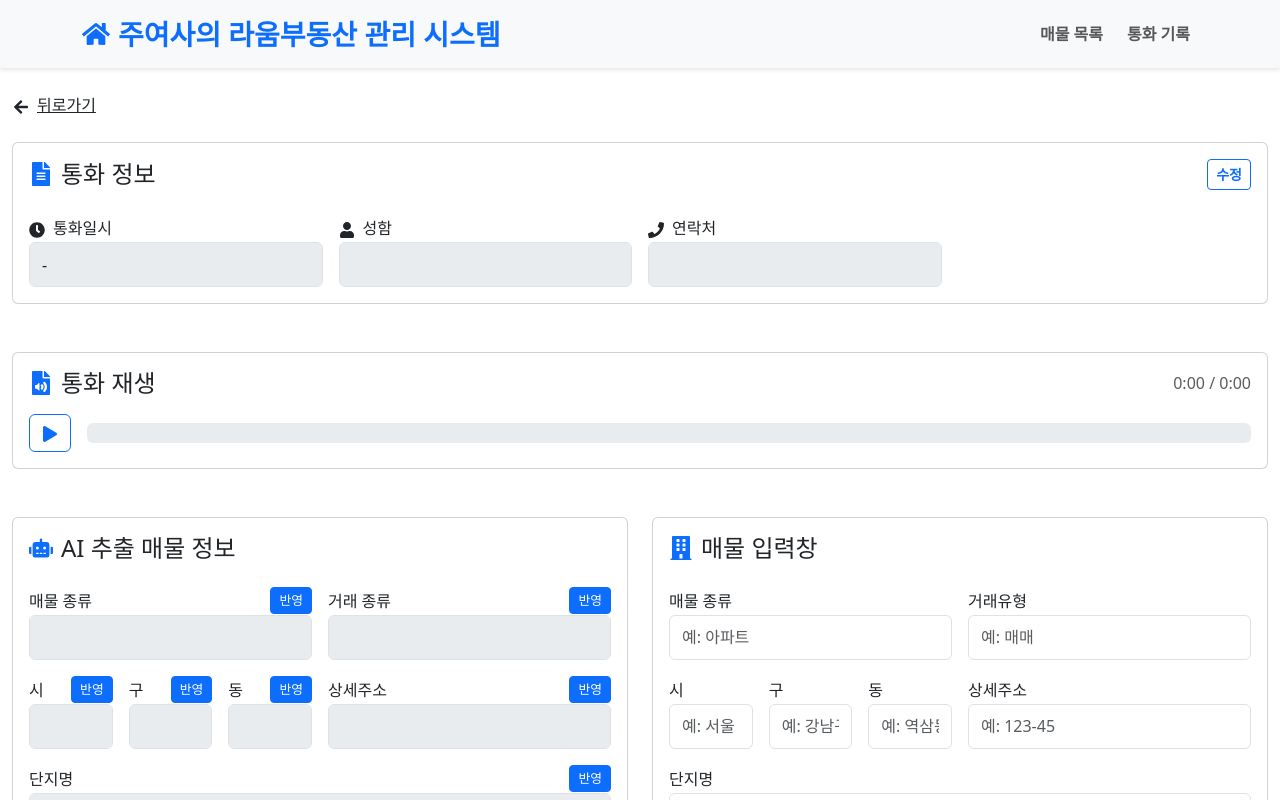
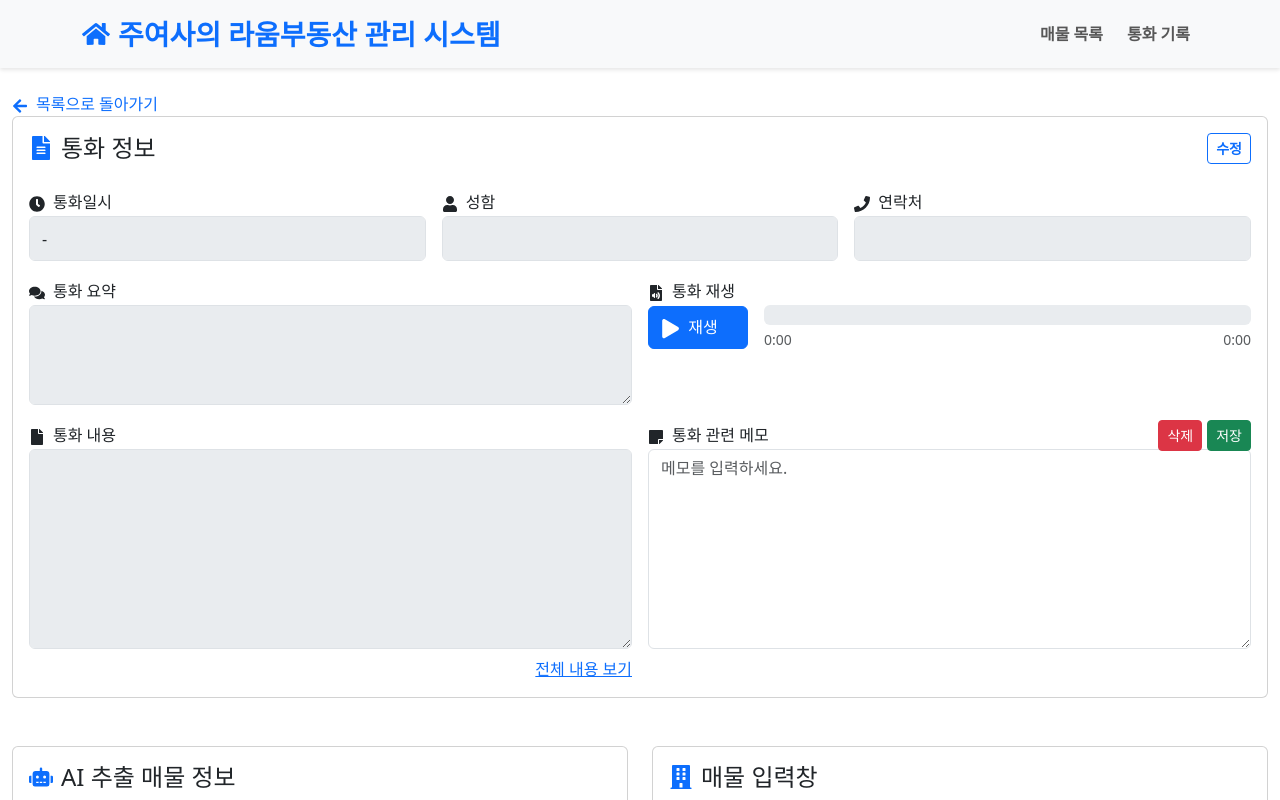
Before and after one commit to tmttd/MARS, a React (Create React App) app in the folder BHL/property-frontend/: page /calls/1 in a window 1280 px wide. Shown: the top 800 px of the page. Built offline with nearby package versions, Linux system fonts and the light colour scheme; no server answers.

Commit message:
feat: UI 예쁘게 다듬기 + 메모 작성 기능 추가

```diff
--- a/BHL/property-frontend/src/components/call/detail/AudioPlayer.js
+++ b/BHL/property-frontend/src/components/call/detail/AudioPlayer.js
@@ -1,41 +1,34 @@
 import React from 'react';
-import { Card, Button } from 'react-bootstrap';
-import { FaPlay, FaPause, FaFileAudio } from 'react-icons/fa';
+import { Button } from 'react-bootstrap';
+import { FaPlay, FaPause } from 'react-icons/fa';
 
-const AudioPlayer = ({
-  isPlaying,
-  progress,
-  duration,
-  handlePlayAudio,
-  handleProgressClick,
-  formatTime
-}) => {
+const formatTime = (seconds) => {
+  const mins = Math.floor(seconds / 60);
+  const secs = Math.floor(seconds % 60);
+  return `${mins}:${secs.toString().padStart(2, '0')}`;
+};
+
+const AudioPlayer = ({ isPlaying, progress, duration, currentTime, onPlayClick, onProgressClick }) => {
   return (
-    <Card className="mb-4">
-      <Card.Body>
-        <div className="d-flex justify-content-between align-items-center mb-3">
-          <h4 className="m-0 d-flex align-items-center">
-            <FaFileAudio className="me-2 text-primary" />
-            통화 재생
-          </h4>
-          <div className="text-muted">
-            {formatTime(duration * (progress / 100))} / {formatTime(duration)}
-          </div>
-        </div>
+    <div>
+      <div className="d-flex align-items-center">
+        <Button
+          variant="primary"
+          className="me-3 d-flex align-items-center"
+          onClick={onPlayClick}
+          style={{ minWidth: '100px' }}
+        >
+          <span className="me-2" style={{ fontSize: '1.2em' }}>
+            {isPlaying ? <FaPause /> : <FaPlay />}
+          </span>
+          <span>재생</span>
+        </Button>
 
-        <div className="d-flex align-items-center">
-          <Button
-            variant="outline-primary"
-            className="me-3"
-            onClick={handlePlayAudio}
-          >
-            {isPlaying ? <FaPause /> : <FaPlay />}
-          </Button>
-
+        <div className="w-100">
           <div
-            className="progress w-100"
+            className="progress"
             style={{ height: '20px', cursor: 'pointer' }}
-            onClick={handleProgressClick}
+            onClick={onProgressClick}
           >
             <div
               className="progress-bar"
@@ -46,9 +39,17 @@ const AudioPlayer = ({
               aria-valuemax="100"
             />
           </div>
+          <div className="d-flex justify-content-between mt-1">
+            <div className="text-muted small">
+              {formatTime(currentTime)}
+            </div>
+            <div className="text-muted small">
+              {formatTime(duration)}
+            </div>
+          </div>
         </div>
-      </Card.Body>
-    </Card>
+      </div>
+    </div>
   );
 };
 
--- a/BHL/property-frontend/src/components/call/detail/CallInformation.js
+++ b/BHL/property-frontend/src/components/call/detail/CallInformation.js
@@ -1,7 +1,10 @@
-import React from 'react';
+import React, { useState, useRef, useEffect } from 'react';
 import { Card, Row, Col, Button } from 'react-bootstrap';
-import { FaFileAlt, FaClock, FaUser, FaPhone } from 'react-icons/fa';
+import { FaFileAlt, FaClock, FaUser, FaPhone, FaComments, FaFileAudio, FaStickyNote, FaFile } from 'react-icons/fa';
+import { audioService } from '../../../services/api';
 import LabeledFormGroup from '../../common/FormControls/LabeledFormGroup';
+import AudioPlayer from './AudioPlayer';
+import CallContentModal from './CallContentModal';
 
 const CallInformation = ({
   editData,
@@ -10,9 +13,68 @@ const CallInformation = ({
   handleSaveCall,
   handleCancelCall,
   handleChange,
+  handleCancelMemo,
+  handleSaveMemo,
   formatDateTime
 }) => {
+  const [isPlaying, setIsPlaying] = useState(false);
+  const [progress, setProgress] = useState(0);
+  const [duration, setDuration] = useState(0);
+  const [currentTime, setCurrentTime] = useState(0);
+  const audioRef = useRef(new Audio());
+  const [showModal, setShowModal] = useState(false);
+
+  useEffect(() => {
+    return () => {
+      audioRef.current.pause();
+      audioRef.current.src = '';
+    };
+  }, []);
+
+  const handlePlayAudio = async () => {
+    try {
+      if (!audioRef.current.src) {
+        const audioUrl = await audioService.playAudio(editData.file_name);
+        audioRef.current.src = audioUrl;
+
+        audioRef.current.addEventListener('loadedmetadata', () => {
+          setDuration(audioRef.current.duration);
+        });
+
+        audioRef.current.addEventListener('timeupdate', () => {
+          setProgress((audioRef.current.currentTime / audioRef.current.duration) * 100);
+          setCurrentTime(audioRef.current.currentTime);
+        });
+
+        audioRef.current.addEventListener('ended', () => {
+          setIsPlaying(false);
+          setProgress(0);
+          setCurrentTime(0);
+        });
+      }
+
+      if (isPlaying) {
+        audioRef.current.pause();
+      } else {
+        await audioRef.current.play();
+      }
+      setIsPlaying(!isPlaying);
+    } catch (error) {
+      console.error('Error playing audio:', error);
+    }
+  };
+
+  const handleProgressClick = (e) => {
+    const progressBar = e.currentTarget;
+    const rect = progressBar.getBoundingClientRect();
+    const x = e.clientX - rect.left;
+    const clickedValue = (x / rect.width) * audioRef.current.duration;
+    audioRef.current.currentTime = clickedValue;
+    setCurrentTime(clickedValue);
+  };
+
   return (
+    <>
       <Card className="mb-4">
         <Card.Body>
           <div className="d-flex justify-content-between align-items-center mb-4">
@@ -36,7 +98,7 @@ const CallInformation = ({
             )}
           </div>
           <Row className="g-3">
-          <Col md={3}>
+            <Col md={4}>
               <LabeledFormGroup
                 label="통화일시"
                 icon={<FaClock />}
@@ -44,7 +106,7 @@ const CallInformation = ({
                 disabled={true}
               />
             </Col>
-          <Col md={3}>
+            <Col md={4}>
               <LabeledFormGroup
                 label="성함"
                 icon={<FaUser />}
@@ -53,7 +115,7 @@ const CallInformation = ({
                 disabled={!isEditingCall}
               />
             </Col>
-          <Col md={3}>
+            <Col md={4}>
               <LabeledFormGroup
                 label="연락처"
                 icon={<FaPhone />}
@@ -62,9 +124,96 @@ const CallInformation = ({
                 disabled={!isEditingCall}
               />
             </Col>
+            <Col md={6}>
+              <LabeledFormGroup
+                label="통화 요약"
+                icon={<FaComments />}
+                type="textarea"
+                value={editData?.summary_content}
+                onChange={(e) => handleChange('summary_content', e.target.value)}
+                disabled={!isEditingCall}
+                minHeight="100px"
+                isScrollable={true}
+              />
+            </Col>
+            <Col md={6}>
+              <LabeledFormGroup
+                label="통화 재생"
+                icon={<FaFileAudio />}
+                value={
+                  <AudioPlayer
+                    isPlaying={isPlaying}
+                    progress={progress}
+                    duration={duration}
+                    currentTime={currentTime}
+                    onPlayClick={handlePlayAudio}
+                    onProgressClick={handleProgressClick}
+                  />
+                }
+                customContent={true}
+              />
+            </Col>
+            <Col md={6}>
+              <LabeledFormGroup
+                label="통화 내용"
+                icon={<FaFile />}
+                type="textarea"
+                value={editData?.text}
+                onChange={(e) => handleChange('text', e.target.value)}
+                disabled={!isEditingCall}
+                minHeight="200px"
+                isScrollable={true}
+              />
+              <div
+                className="text-primary mt-2"
+                style={{ cursor: 'pointer', textAlign: 'right', textDecoration: 'underline' }}
+                onClick={() => setShowModal(true)}
+              >
+                전체 내용 보기
+              </div>
+            </Col>
+
+            <Col md={6}>
+              <LabeledFormGroup
+                label="통화 관련 메모"
+                icon={<FaStickyNote />}
+                type="textarea"
+                value={editData?.call_memo}
+                onChange={(e) => handleChange('call_memo', e.target.value)}
+                minHeight="200px"
+                isScrollable={true}
+                placeholder="메모를 입력하세요."
+                rightElement={
+                  <div>
+                    <Button
+                      variant="danger"
+                      size="sm"
+                      onClick={handleCancelMemo}
+                      style={{ marginRight: '5px' }}
+                    >
+                      삭제
+                    </Button>
+                    <Button
+                      variant="success"
+                      size="sm"
+                      onClick={handleSaveMemo}
+                    >
+                      저장
+                    </Button>
+                  </div>
+                }
+              />
+            </Col>
           </Row>
         </Card.Body>
       </Card>
+
+      <CallContentModal
+        show={showModal}
+        onHide={() => setShowModal(false)}
+        content={editData?.text}
+      />
+    </>
   );
 };
 
--- a/BHL/property-frontend/src/components/common/BackButton.js
+++ b/BHL/property-frontend/src/components/common/BackButton.js
@@ -1,17 +1,16 @@
 import React from 'react';
-import { Button } from 'react-bootstrap';
 import { FaArrowLeft } from 'react-icons/fa';
 
 const BackButton = ({ onClick }) => {
   return (
-    <Button
-      variant="link"
-      className="mb-4 p-0 text-dark"
+    <span
+      className="mb-4 p-0 text-primary"
       onClick={onClick}
+      style={{ cursor: 'pointer' }}
     >
       <FaArrowLeft className="me-2" />
-      뒤로가기
-    </Button>
+      목록으로 돌아가기
+    </span>
   );
 };
 
--- a/BHL/property-frontend/src/components/common/FormControls/LabeledFormGroup.js
+++ b/BHL/property-frontend/src/components/common/FormControls/LabeledFormGroup.js
@@ -9,7 +9,10 @@ const LabeledFormGroup = ({
   placeholder = '',
   type = 'text',
   icon,
-  rightElement
+  rightElement,
+  customContent = false,
+  minHeight = 'auto',
+  isScrollable = false
 }) => {
   return (
     <Form.Group>
@@ -20,20 +23,37 @@ const LabeledFormGroup = ({
         </Form.Label>
         {rightElement && rightElement}
       </div>
+
+      {customContent ? (
+        <div
+          style={{
+            minHeight,
+            overflowY: isScrollable ? 'auto' : 'hidden',
+            whiteSpace: 'normal',
+            wordWrap: 'break-word'
+          }}
+        >
+          {value}
+        </div>
+      ) : (
         <Form.Control
-        type={type}
+          // type이 textarea일 경우 as="textarea"로 처리
+          as={type === 'textarea' ? 'textarea' : 'input'}
+          type={type !== 'textarea' ? type : undefined}
           value={value || ''}
           onChange={onChange}
           disabled={disabled}
           placeholder={placeholder}
           style={{
-          '&::placeholder': {
-            color: '#e0e0e0'
-          }
+            minHeight,
+            // textarea인 경우엔 자동 줄바꿈 지원
+            whiteSpace: type === 'textarea' ? 'pre-wrap' : undefined
           }}
+          // textarea에도 placeholder 지원
           onFocus={(e) => e.target.placeholder = ''}
           onBlur={(e) => e.target.placeholder = placeholder}
         />
+      )}
     </Form.Group>
   );
 };
--- a/BHL/property-frontend/src/pages/CallDetail.js
+++ b/BHL/property-frontend/src/pages/CallDetail.js
@@ -6,7 +6,6 @@ import { callService, audioService, propertyService } from '../services/api';
 // 컴포넌트 import
 import BackButton from '../components/common/BackButton';
 import CallInformation from '../components/call/detail/CallInformation';
-import AudioPlayer from '../components/call/detail/AudioPlayer';
 import ExtractedProperty from '../components/call/detail/ExtractedProperty';
 import PropertyInput from '../components/call/detail/PropertyInput';
 import CallContentModal from '../components/call/detail/CallContentModal';
@@ -16,12 +15,7 @@ const CallDetail = () => {
   const location = useLocation();
   const [call, setCall] = useState(null);
   const [loading, setLoading] = useState(true);
-  const [isPlaying, setIsPlaying] = useState(false);
-  const [progress, setProgress] = useState(0);
-  const [duration, setDuration] = useState(0);
-  const audioRef = useRef(new Audio());
   const [isEditingCall, setIsEditingCall] = useState(false);
-  const [isEditingMemo, setIsEditingMemo] = useState(false);
   const [editData, setEditData] = useState(null);
   const [extractedPropertyData, setExtractedPropertyData] = useState({
     property_type: '',
@@ -30,7 +24,8 @@ const CallDetail = () => {
     district: '',
     legal_dong: '',
     property_name: '',
-    detail_address: ''
+    detail_address: '',
+    call_memo: ''
   });
   const [isEditingProperty, setIsEditingProperty] = useState(false);
   const [propertyData, setPropertyData] = useState({
@@ -61,7 +56,8 @@ const CallDetail = () => {
             district: callData.extracted_property_info.district || '',
             legal_dong: callData.extracted_property_info.legal_dong || '',
             property_name: callData.extracted_property_info.property_name || '',
-            detail_address: callData.extracted_property_info.detail_address || ''
+            detail_address: callData.extracted_property_info.detail_address || '',
+            call_memo: callData.call_memo || ''
           });
 
           const propertyInfo = await propertyService.getProperty(callData.id);
@@ -85,7 +81,8 @@ const CallDetail = () => {
             district: data.extracted_property_info.district || '',
             legal_dong: data.extracted_property_info.legal_dong || '',
             property_name: data.extracted_property_info.property_name || '',
-            detail_address: data.extracted_property_info.detail_address || ''
+            detail_address: data.extracted_property_info.detail_address || '',
+            call_memo: data.call_memo || ''
           });
 
           const propertyInfo = await propertyService.getProperty(data.id);
@@ -107,11 +104,6 @@ const CallDetail = () => {
     };
 
     fetchCall();
-
-    return () => {
-      audioRef.current.pause();
-      audioRef.current.src = '';
-    };
   }, [id, location.state]);
 
   const formatDateTime = (dateTimeStr) => {
@@ -126,51 +118,8 @@ const CallDetail = () => {
     return `${mins}:${secs.toString().padStart(2, '0')}`;
   };
 
-  const handlePlayAudio = async () => {
-    try {
-      if (!audioRef.current.src) {
-        const audioUrl = await audioService.playAudio(call.file_name);
-        audioRef.current.src = audioUrl;
-
-        audioRef.current.addEventListener('loadedmetadata', () => {
-          setDuration(audioRef.current.duration);
-        });
-
-        audioRef.current.addEventListener('timeupdate', () => {
-          setProgress((audioRef.current.currentTime / audioRef.current.duration) * 100);
-        });
-
-        audioRef.current.addEventListener('ended', () => {
-          setIsPlaying(false);
-          setProgress(0);
-        });
-      }
-
-      if (isPlaying) {
-        audioRef.current.pause();
-      } else {
-        await audioRef.current.play();
-      }
-      setIsPlaying(!isPlaying);
-    } catch (error) {
-      console.error('Error playing audio:', error);
-    }
-  };
-
-  const handleProgressClick = (e) => {
-    const progressBar = e.currentTarget;
-    const rect = progressBar.getBoundingClientRect();
-    const x = e.clientX - rect.left;
-    const clickedValue = (x / rect.width) * audioRef.current.duration;
-    audioRef.current.currentTime = clickedValue;
-  };
-
   const handleEditCall = () => {
     setIsEditingCall(true);
-  };
-
-  const handleEditMemo = () => {
-    setIsEditingMemo(true);
   };
 
   const handleSaveCall = async () => {
@@ -195,14 +144,13 @@ const CallDetail = () => {
 
   const handleSaveMemo = async () => {
     try {
-      if (editData.memo === call.memo) {
-        alert('변경된 값이 없습니다.');
+      if (editData.call_memo === call.call_memo) {
+        alert('수정 사항이 없습니다.');
         return;
       }
 
-      await callService.updateCall(call.job_id, { memo: editData.memo });
-      setCall(prev => ({ ...prev, memo: editData.memo }));
-      setIsEditingMemo(false);
+      await callService.updateCall(call.job_id, { call_memo: editData.call_memo });
+      setCall(prev => ({ ...prev, call_memo: editData.call_memo }));
       alert('메모가 저장되었습니다.');
     } catch (error) {
       alert('메모 저장 중 오류가 발생했습니다.');
@@ -215,8 +163,7 @@ const CallDetail = () => {
   };
 
   const handleCancelMemo = () => {
-    setEditData(prev => ({ ...prev, memo: call.memo }));
-    setIsEditingMemo(false);
+    setEditData(prev => ({ ...prev, call_memo: call.call_memo }));
   };
 
   const handleChange = (field, value) => {
@@ -308,18 +255,8 @@ const CallDetail = () => {
             handleCancelCall={handleCancelCall}
             handleChange={handleChange}
             formatDateTime={formatDateTime}
-          />
-        </Col>
-
-        {/* 오디오 플레이어 섹션 */}
-        <Col md={12}>
-          <AudioPlayer
-            isPlaying={isPlaying}
-            progress={progress}
-            duration={duration}
-            handlePlayAudio={handlePlayAudio}
-            handleProgressClick={handleProgressClick}
-            formatTime={formatTime}
+            handleDeleteMemo={handleCancelMemo}
+            handleSaveMemo={handleSaveMemo}
           />
         </Col>
 
```
Also changed, not shown: 2 other files (tests, documents, lock files or other folders). Lines whose indentation alone changed are shown as unchanged.
